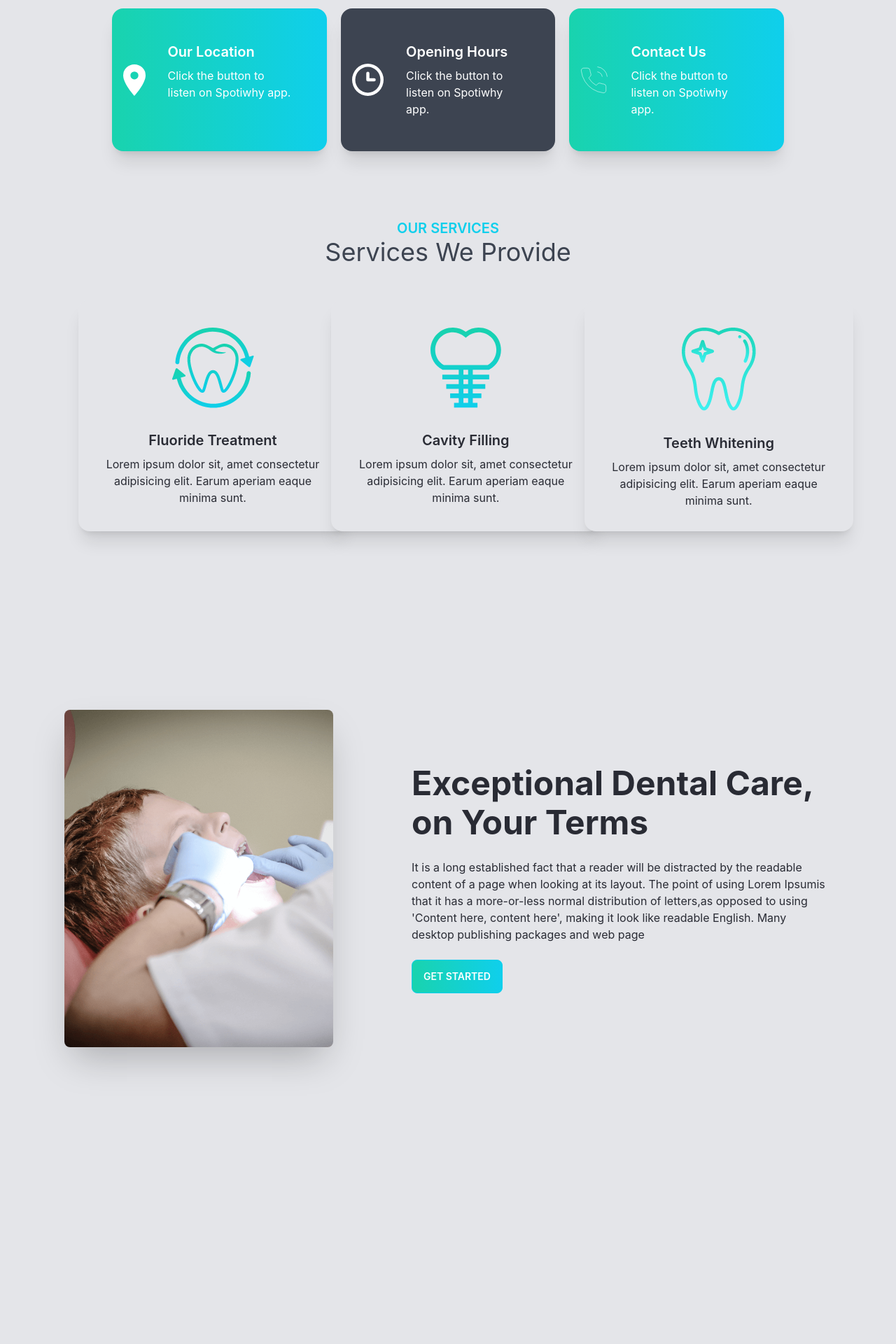
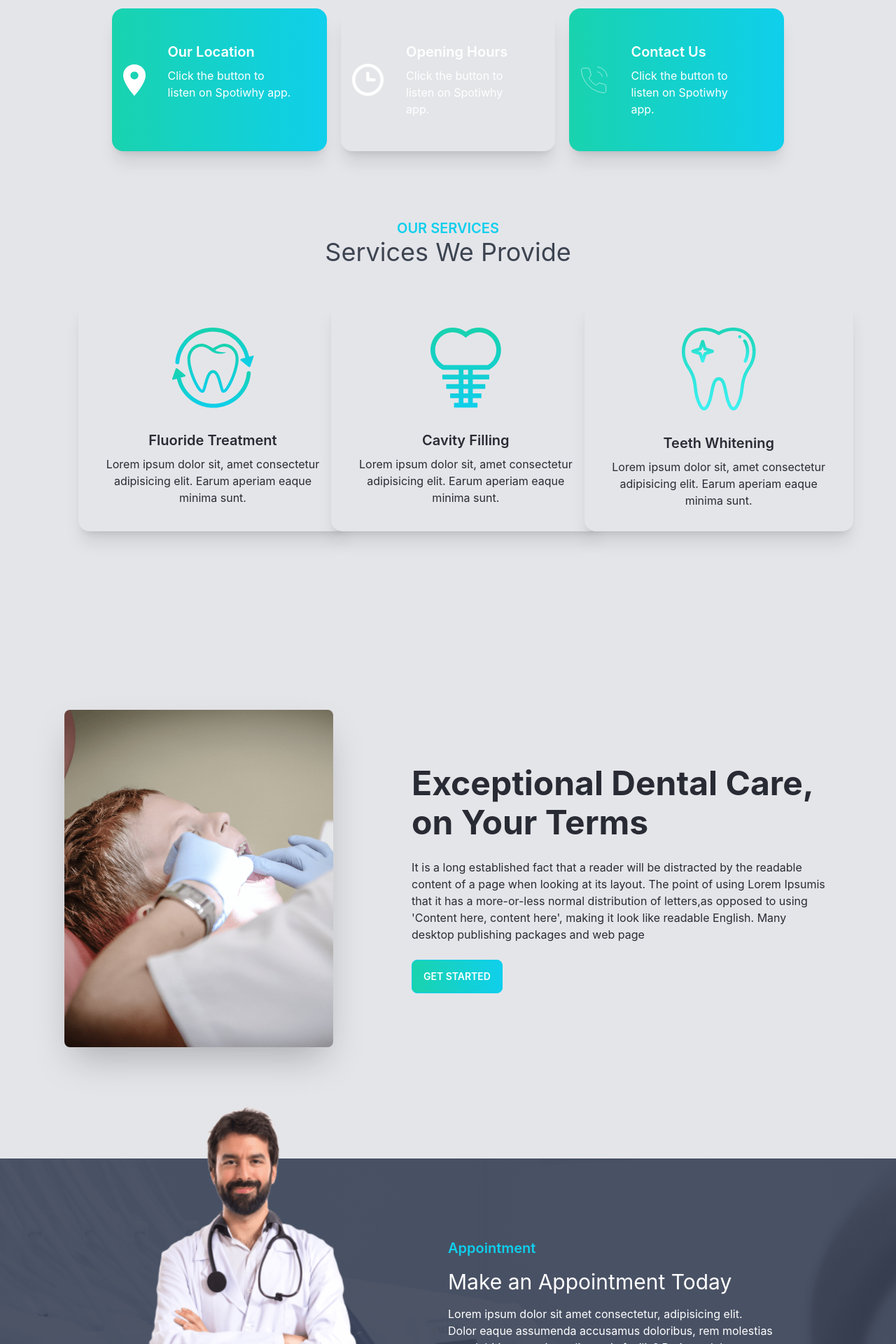
Before and after one commit to AlImran21/my-doctors-portal-client, a React (Create React App) app: page / in a window 1280 px wide. Shown: the part 880-2800 px from the top of the page at 70% size. Before the commit the page ends 2535 px from the top, so only its background shows below. Built offline with nearby package versions, Linux system fonts and the light colour scheme.

Commit message:
added make an appointment section

```diff
--- a/src/Pages/Home/Banner.js
+++ b/src/Pages/Home/Banner.js
@@ -1,5 +1,6 @@
 import React from 'react';
 import Chair from '../../assets/images/chair.png';
+import PrimaryButton from '../Shared/PrimaryButton';
 import './Banner.css';
 
 
@@ -11,7 +12,7 @@ const Banner = () => {
                 <div className='banner-text'>
                     <h1 className="text-5xl font-bold">Your New Smile Starts Here</h1>
                     <p className="py-6">Provident cupiditate voluptatem et in. Quaerat fugiat ut assumenda excepturi exercitationem quasi. In deleniti eaque aut repudiandae et a id nisi.</p>
-                    <button className="btn btn-primary text-white bg-gradient-to-r from-secondary to-primary">Get Started</button>
+                    <PrimaryButton>GET STARTED</PrimaryButton>
                 </div>
             </div>
         </div>
--- a/src/Pages/Home/Home.js
+++ b/src/Pages/Home/Home.js
@@ -1,6 +1,7 @@
 import React from 'react';
 import Banner from './Banner';
 import Info from './Info';
+import MakeAppointment from './MakeAppointment';
 import Services from './Services';
 import Treatment from './Treatment';
 
@@ -11,6 +12,7 @@ const Home = () => {
             <Info />
             <Services />
             <Treatment />
+            <MakeAppointment />
         </div>
     );
 };
--- a/src/Pages/Home/Info.js
+++ b/src/Pages/Home/Info.js
@@ -8,7 +8,7 @@ const Info = () => {
     return (
         <div className='grid grid-cols-1 lg:grid-cols-3 gap-5 px-40'>
             <InfoCard bgClass='bg-gradient-to-r from-secondary to-primary' cardTittle='Our Location' img={Marker} />
-            <InfoCard bgClass='bg-neutral' cardTittle='Opening Hours' img={Clock} />
+            <InfoCard bgClass='bg-accent' cardTittle='Opening Hours' img={Clock} />
             <InfoCard bgClass='bg-gradient-to-r from-secondary to-primary' cardTittle='Contact Us' img={Phone} />
         </div>
     );
--- /dev/null
+++ b/src/Pages/Home/MakeAppointment.js
@@ -0,0 +1,23 @@
+import React, { Children } from 'react';
+import Doctor from '../../assets/images/doctor.png';
+import Appointment from '../../assets/images/appointment.png';
+import PrimaryButton from '../Shared/PrimaryButton';
+
+
+const MakeAppointment = () => {
+    return (
+        <section style={{background: `url(${Appointment})`}} className='flex justify-center items-center p-12'>
+            <div className='flex-1 hidden lg:block'>
+                <img className='mt-[-180px]' src={Doctor} alt="" />
+            </div>
+            <div className='flex-1'>
+                <h3 className='text-xl text-primary font-semibold'>Appointment</h3>
+                <h2 className='text-3xl text-white py-4'>Make an Appointment Today</h2>
+                <p className='text-white pb-4'>Lorem ipsum dolor sit amet consectetur, adipisicing elit. <br /> Dolor eaque assumenda accusamus doloribus, rem molestias <br /> quo debitis saepe impedit omnis facilis? Pariatur doloremque <br /> praesentium omnis a blanditiis, ea, corrupti ab quaerat consectetur <br /> quidem eveniet laborum, mollitia fugit labore qui. Molestiae.</p>
+                <PrimaryButton>GET STARTED</PrimaryButton>
+            </div>
+        </section>
+    );
+};
+
+export default MakeAppointment;
--- a/src/Pages/Home/Treatment.js
+++ b/src/Pages/Home/Treatment.js
@@ -1,5 +1,6 @@
 import React from 'react';
 import treatment from '../../assets/images/treatment.png';
+import PrimaryButton from '../Shared/PrimaryButton';
 
 
 const Treatment = () => {
@@ -10,7 +11,7 @@ const Treatment = () => {
                 <div className='banner-text'>
                     <h1 className="text-5xl font-bold">Exceptional Dental Care, on Your Terms</h1>
                     <p className="py-6">It is a long established fact that a reader will be distracted by the readable content of a page when looking at its layout. The point of using Lorem Ipsumis that it has a more-or-less normal distribution of letters,as opposed to using 'Content here, content here', making it look like readable English. Many desktop publishing packages and web page</p>
-                    <button className="btn btn-primary text-white bg-gradient-to-r from-secondary to-primary">Get Started</button>
+                    <PrimaryButton>GET STARTED</PrimaryButton>
                 </div>
             </div>
         </div>
--- /dev/null
+++ b/src/Pages/Shared/PrimaryButton.js
@@ -0,0 +1,11 @@
+import React from 'react';
+
+const PrimaryButton = ({ children }) => {
+    return (
+        <div>
+            <button className="btn btn-primary text-white bg-gradient-to-r from-secondary to-primary">{children}</button>
+        </div>
+    );
+};
+
+export default PrimaryButton;
```
